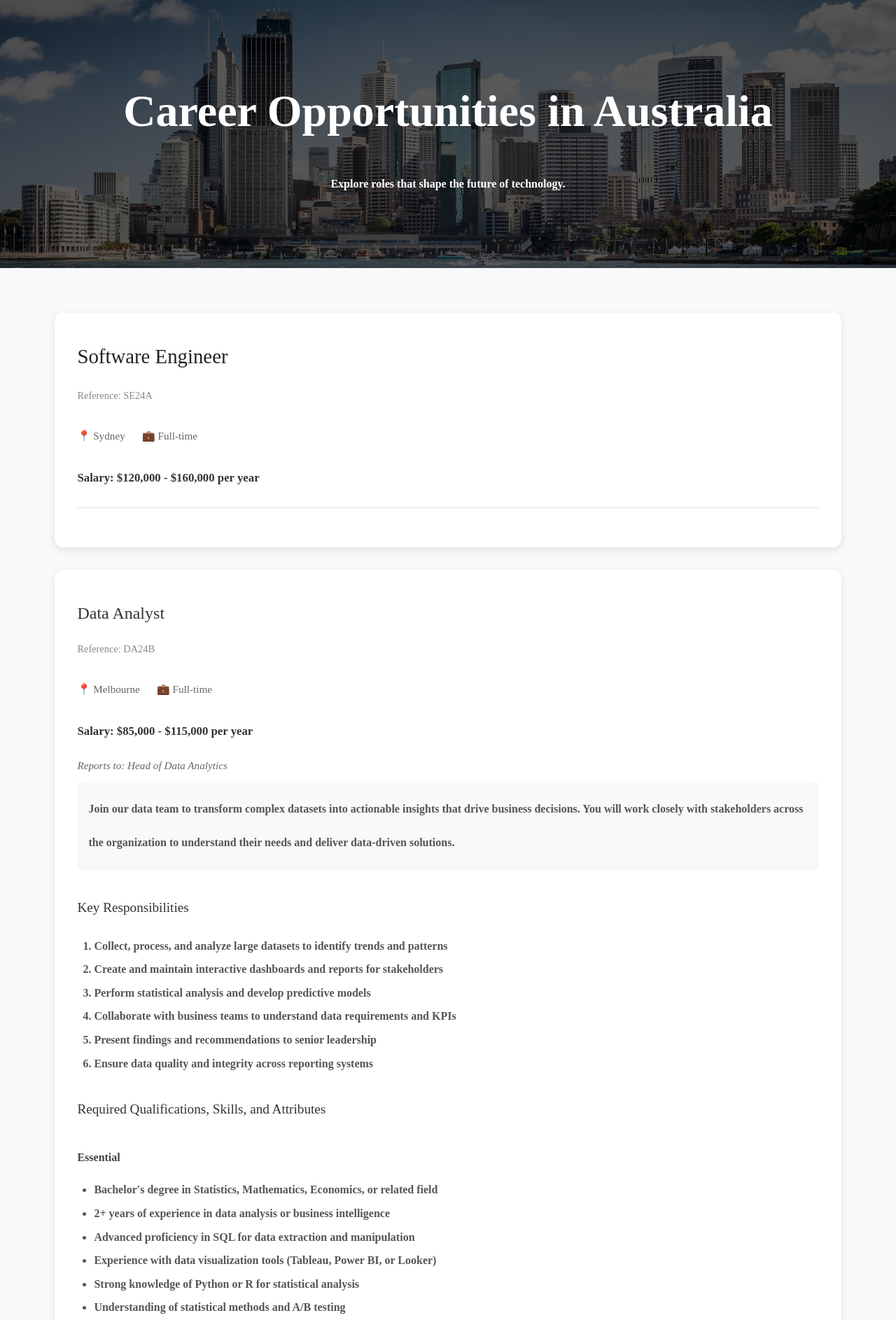
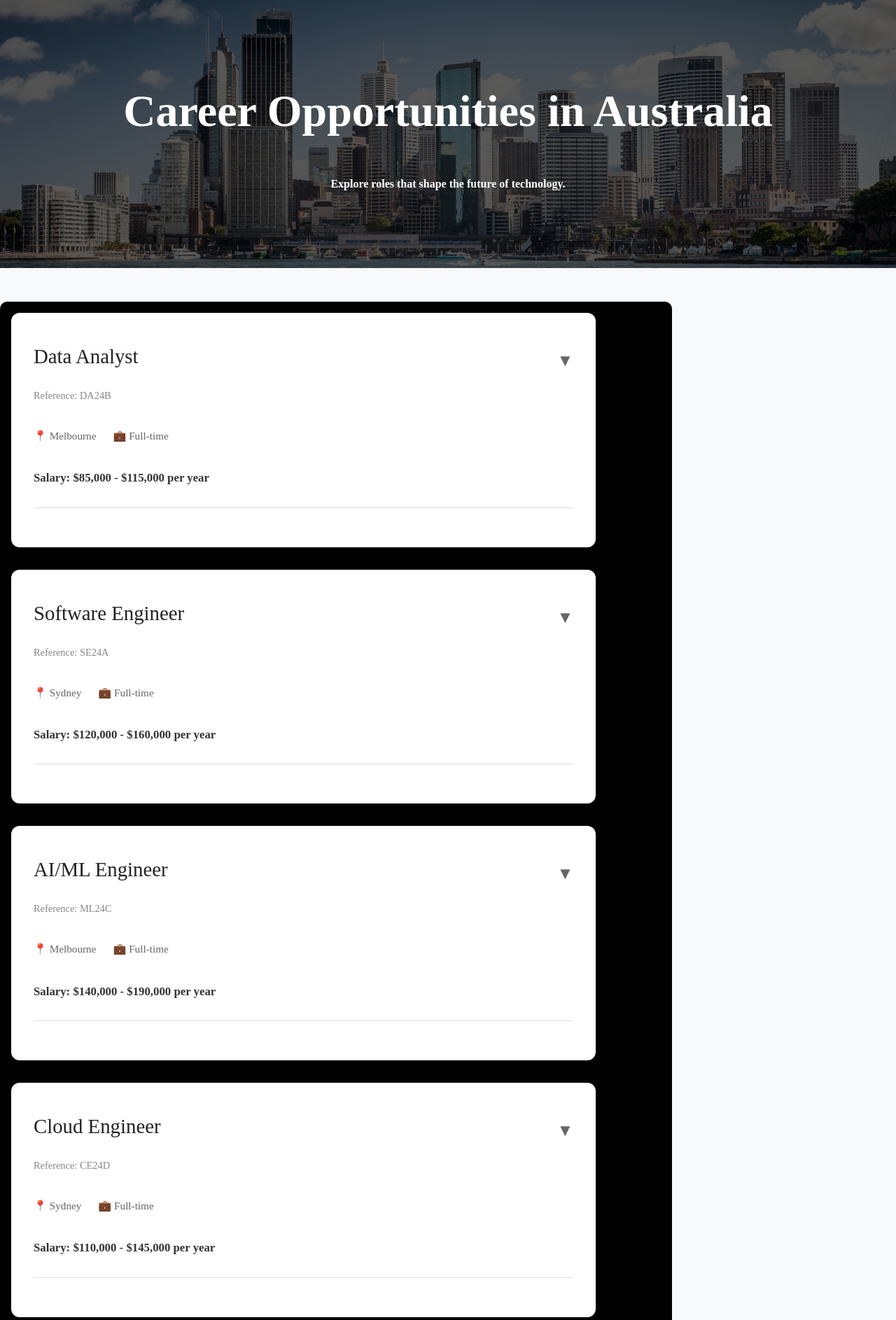
Before and after one commit to 106223201/project2, a PHP site: page /jobs.php in a window 1280 px wide. Shown: the part 84-1970 px from the top of the page at 70% size. Run offline with PHP 8.4, Linux system fonts and the light colour scheme; some web fonts are replaced.

Commit message:
Added toggle for jobs and some minor adjustments to jobs.php and jobs.css files

```diff
--- a/about.php
+++ b/about.php
@@ -134,9 +134,7 @@
 </table>
 
 <br>
-    <footer>
-        <?php include 'footer.inc'; ?>
-    </footer>
+</body>
+    <?php include 'footer.inc'; ?>
 
-    </body>
 </html>
--- a/apply.php
+++ b/apply.php
@@ -133,8 +133,7 @@
         </form>
     </section>
 
-    <footer>
-        <?php include 'footer.inc'; ?>
-    </footer>
 </body>
+    <?php include 'footer.inc'; ?>
+
 </html>
--- a/index.php
+++ b/index.php
@@ -96,10 +96,7 @@
 
       <!-- Footer Section -->
 
-    <footer>
-        <?php include 'footer.inc'; ?>
-    </footer>
-
 </body>
+    <?php include 'footer.inc'; ?>
 
 </html>
--- a/jobs.php
+++ b/jobs.php
@@ -19,11 +19,75 @@
     </header>
 
         <br>
-            <!-- SECTION 1: SOFTWARE ENGINEER -->
         <main>
+
+        <!-- SECTION 1: DATA ANALYST -->
             <section id="job-box">
                 <input type="checkbox" id="job1" class="job-toggle">
                 <label for="job1" class="job-header">
+                <div class="job-header-content">
+                    <h2>Data Analyst</h2>
+                    <span class="ref-number">Reference: DA24B</span>
+                    <div class="job-meta">
+                        <span>📍 Melbourne</span>
+                        <span>💼 Full-time</span>
+                    </div>
+                    <div class="salary">Salary: $85,000 - $115,000 per year</div>
+                </div>
+                <span class="toggle-icon">▼</span>
+                </label>
+
+                <div class="job-details">
+                    <div class="reports-to">Reports to: Head of Data Analytics</div>
+
+                <div class="job-description">
+                    <p>Join our data team to transform complex datasets into actionable insights that drive business decisions. You will work closely with stakeholders across the organization to understand their needs and deliver data-driven solutions.</p>
+                </div>
+
+                <div class="job-content">
+                    <h3>Key Responsibilities</h3>
+                    <ol>
+                        <li>Collect, process, and analyze large datasets to identify trends and patterns</li>
+                        <li>Create and maintain interactive dashboards and reports for stakeholders</li>
+                        <li>Perform statistical analysis and develop predictive models</li>
+                        <li>Collaborate with business teams to understand data requirements and KPIs</li>
+                        <li>Present findings and recommendations to senior leadership</li>
+                        <li>Ensure data quality and integrity across reporting systems</li>
+                    </ol>
+
+                    <h3>Required Qualifications, Skills, and Attributes</h3>
+
+                    <h4>Essential</h4>
+                    <ul>
+                        <li>Bachelor's degree in Statistics, Mathematics, Economics, or related field</li>
+                        <li>2+ years of experience in data analysis or business intelligence</li>
+                        <li>Advanced proficiency in SQL for data extraction and manipulation</li>
+                        <li>Experience with data visualization tools (Tableau, Power BI, or Looker)</li>
+                        <li>Strong knowledge of Python or R for statistical analysis</li>
+                        <li>Understanding of statistical methods and A/B testing</li>
+                        <li>Excellent analytical and problem-solving skills</li>
+                        <li>Strong communication skills with ability to explain complex data to non-technical audiences</li>
+                    </ul>
+
+                    <h4>Preferable</h4>
+                    <ul>
+                        <li>Master's degree in Data Science, Statistics, or related field</li>
+                        <li>Experience with big data technologies (Hadoop, Spark)</li>
+                        <li>Knowledge of machine learning algorithms and frameworks</li>
+                        <li>Experience with cloud data platforms (Snowflake, BigQuery, Redshift)</li>
+                        <li>Familiarity with ETL processes and data warehousing concepts</li>
+                        <li>Experience in financial services or e-commerce industry</li>
+                    </ul>
+                </div>
+                <a href="apply.php" class="apply-btn">Apply Now</a>
+            </div>
+        </section>
+
+            <!-- SECTION 2: SOFTWARE ENGINEER -->
+
+            <section id="job-box">
+                <input type="checkbox" id="job2" class="job-toggle">
+                <label for="job2" class="job-header">
                     <div class="job-header-content">
                         <h2>Software Engineer</h2>
                         <span class="ref-number">Reference: SE24A</span>
@@ -33,6 +97,7 @@
                         </div>
                         <div class="salary">Salary: $120,000 - $160,000 per year</div>
                     </div>
+                    <span class="toggle-icon">▼</span>
                 </label>
 
                 <div class="job-details">
@@ -82,64 +147,12 @@
                 </div>
             </section>
 
-            <!-- SECTION 2: DATA ANALYST -->
-            <section id="job-box">
-                <div class="job-header">
-                    <h2>Data Analyst</h2>
-                    <span class="ref-number">Reference: DA24B</span>
-                    <div class="job-meta">
-                        <span>📍 Melbourne</span>
-                        <span>💼 Full-time</span>
-                    </div>
-                    <div class="salary">Salary: $85,000 - $115,000 per year</div>
-                    <div class="reports-to">Reports to: Head of Data Analytics</div>
-                </div>
-
-                <div class="job-description">
-                    <p>Join our data team to transform complex datasets into actionable insights that drive business decisions. You will work closely with stakeholders across the organization to understand their needs and deliver data-driven solutions.</p>
-                </div>
-
-                <div class="job-content">
-                    <h3>Key Responsibilities</h3>
-                    <ol>
-                        <li>Collect, process, and analyze large datasets to identify trends and patterns</li>
-                        <li>Create and maintain interactive dashboards and reports for stakeholders</li>
-                        <li>Perform statistical analysis and develop predictive models</li>
-                        <li>Collaborate with business teams to understand data requirements and KPIs</li>
-                        <li>Present findings and recommendations to senior leadership</li>
-                        <li>Ensure data quality and integrity across reporting systems</li>
-                    </ol>
-
-                    <h3>Required Qualifications, Skills, and Attributes</h3>
-
-                    <h4>Essential</h4>
-                    <ul>
-                        <li>Bachelor's degree in Statistics, Mathematics, Economics, or related field</li>
-                        <li>2+ years of experience in data analysis or business intelligence</li>
-                        <li>Advanced proficiency in SQL for data extraction and manipulation</li>
-                        <li>Experience with data visualization tools (Tableau, Power BI, or Looker)</li>
-                        <li>Strong knowledge of Python or R for statistical analysis</li>
-                        <li>Understanding of statistical methods and A/B testing</li>
-                        <li>Excellent analytical and problem-solving skills</li>
-                        <li>Strong communication skills with ability to explain complex data to non-technical audiences</li>
-                    </ul>
-
-                    <h4>Preferable</h4>
-                    <ul>
-                        <li>Master's degree in Data Science, Statistics, or related field</li>
-                        <li>Experience with big data technologies (Hadoop, Spark)</li>
-                        <li>Knowledge of machine learning algorithms and frameworks</li>
-                        <li>Experience with cloud data platforms (Snowflake, BigQuery, Redshift)</li>
-                        <li>Familiarity with ETL processes and data warehousing concepts</li>
-                        <li>Experience in financial services or e-commerce industry</li>
-                    </ul>
-                </div>
-                <a href="apply.php" class="apply-btn">Apply Now</a>
-            </section>
 
             <!-- SECTION 3: AI/ML ENGINEER -->
             <section id="job-box">
-                <div class="job-header">
+                <input type="checkbox" id="job3" class="job-toggle">
+                <label for="job3" class="job-header">
+                <div class="job-header-content">
                     <h2>AI/ML Engineer</h2>
                     <span class="ref-number">Reference: ML24C</span>
                     <div class="job-meta">
@@ -147,9 +160,12 @@
                         <span>💼 Full-time</span>
                     </div>
                     <div class="salary">Salary: $140,000 - $190,000 per year</div>
+                </div>
+                <span class="toggle-icon">▼</span>
+                </label>
+
+                <div class="job-details">
                     <div class="reports-to">Reports to: Director of AI Research</div>
-                </div>
-
                 <div class="job-description">
                     <p>We're looking for an experienced AI/ML Engineer to develop and deploy cutting-edge machine learning models. You will research, design, and implement AI solutions that enhance our products and create new capabilities for our users.</p>
                 </div>
@@ -191,11 +207,14 @@
                     </ul>
                 </div>
                 <a href="apply.php" class="apply-btn">Apply Now</a>
+            </div>
         </section>
 
             <!-- SECTION 4: CLOUD ENGINEER -->
         <section id="job-box">
-                <div class="job-header">
+            <input type="checkbox" id="job4" class="job-toggle">
+            <label for="job4" class="job-header">
+                <div class="job-header-content">
                     <h2>Cloud Engineer</h2>
                     <span class="ref-number">Reference: CE24D</span>
                     <div class="job-meta">
@@ -203,9 +222,12 @@
                         <span>💼 Full-time</span>
                     </div>
                     <div class="salary">Salary: $110,000 - $145,000 per year</div>
+                </div>
+                <span class="toggle-icon">▼</span>
+                </label>
+
+                <div class="job-details">
                     <div class="reports-to">Reports to: Cloud Infrastructure Lead</div>
-                </div>
-
                 <div class="job-description">
                     <p>As a Cloud Engineer, you will design, implement, and manage our cloud infrastructure to ensure high availability, security, and cost-efficiency. You will work with development teams to architect scalable cloud solutions that support our growing platform.</p>
                 </div>
@@ -247,8 +269,10 @@
                     </ul>
                 </div>
                 <a href="apply.php" class="apply-btn">Apply Now</a>
+            </div>
         </section>
     </main>
+
 
         <!-- ASIDE: WHY EPASS -->
         <aside class="float-item">
@@ -295,9 +319,8 @@
 
   <!-- Job descriptions were generated by ChatGPT -->
 
-    <footer>
-        <?php include 'footer.inc'; ?>
-    </footer>
 
 </body>
+    <?php include 'footer.inc'; ?>
+
 </html>
--- a/styles/jobs.css
+++ b/styles/jobs.css
@@ -55,11 +55,11 @@ h1 {
             display: flex;
             flex-direction: column;
             gap: 2rem;
-            width: 100%;
-            background-color: #faf9fa;
+            width: 75%;
+            background-color: black;
             display: flex;
-            justify-content: center;
-            align-items: center;
+            justify-content: left;
+            align-items: left;
         }
 
         .page-intro {
@@ -260,7 +260,7 @@ h1 {
           }
 
         .float-item {
-            position: relative;
+            /* position: relative; */
             display:flex;
             flex-direction: column;
             justify-content: flex-end;
@@ -303,6 +303,7 @@ h1 {
             margin-bottom: 0.5rem;
         }
 
+
         /* MOBILE RESPONSIVE */
         @media (max-width: 1200px) {
 
```
Also changed, not shown: footer.inc (+5 -3 lines), manage.php (+14 -0 lines), manager_login.php (added, +11 -0 lines). Lines whose indentation alone changed are shown as unchanged.
